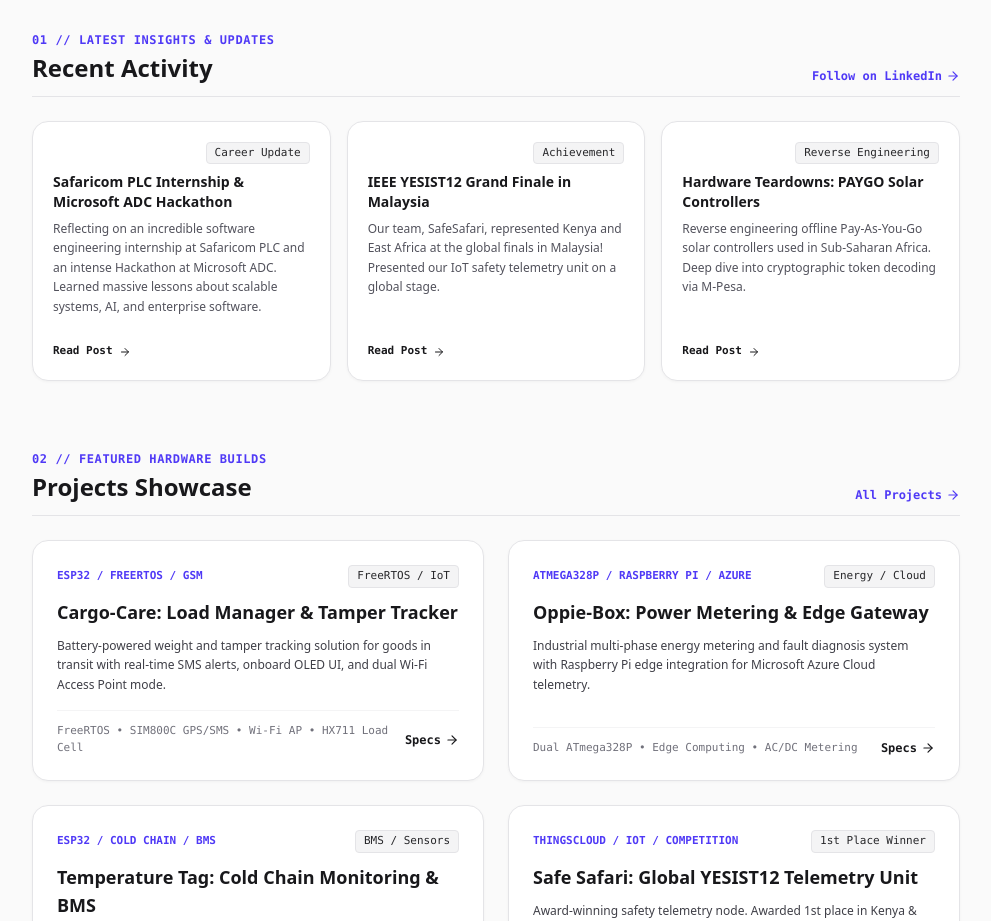
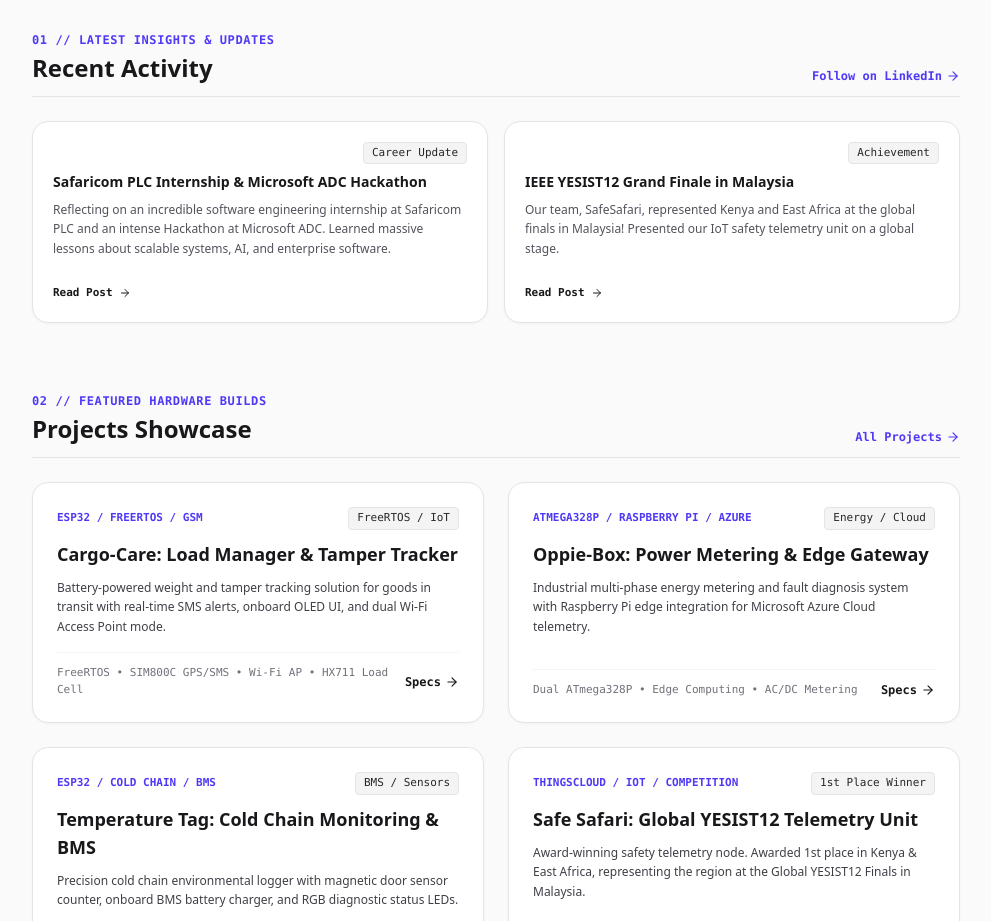
Before and after one commit to Reggan44/ken-portfolio, a Next.js app: page / in a window 1280 px wide. Shown: the part 1060-1981 px from the top of the page, without its empty margins (144-1135 px from the left). Built offline with nearby package versions, Linux system fonts and the light colour scheme.

Commit message:
refactor: remove third activity card and optimize grid for 2 items

```diff
--- a/src/app/page.tsx
+++ b/src/app/page.tsx
@@ -60,12 +60,6 @@
     content: "Our team, SafeSafari, represented Kenya and East Africa at the global finals in Malaysia! Presented our IoT safety telemetry unit on a global stage.",
     link: "https://www.linkedin.com/posts/kennedy-odeyo-otieno-42772a1b6_cogno-solution-was-one-interesting-build-ugcPost-7384769045159563264-Ykpe/",
     tag: "Achievement",
-  },
-  {
-    title: "Hardware Teardowns: PAYGO Solar Controllers",
-    content: "Reverse engineering offline Pay-As-You-Go solar controllers used in Sub-Saharan Africa. Deep dive into cryptographic token decoding via M-Pesa.",
-    link: "https://www.linkedin.com/in/kennedy-odeyo-otieno-42772a1b6/recent-activity/all/",
-    tag: "Reverse Engineering",
   },
 ];
 
@@ -197,7 +191,7 @@
           </a>
         </div>
 
-        <div className="grid grid-cols-1 md:grid-cols-3 gap-4">
+        <div className="grid grid-cols-1 md:grid-cols-2 gap-4">
           {linkedinActivity.map((activity, idx) => (
             <article key={idx} className="card-elevated p-5 flex flex-col justify-between space-y-3 group hover:border-indigo-600 dark:hover:border-indigo-500">
               <div className="space-y-2">
```
